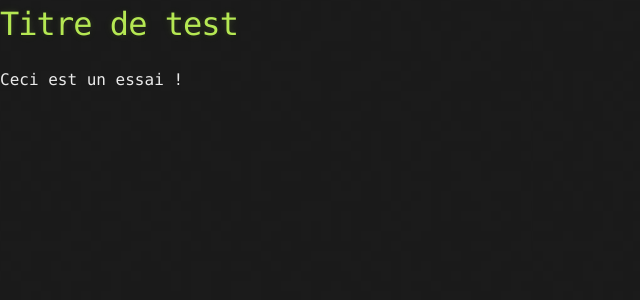
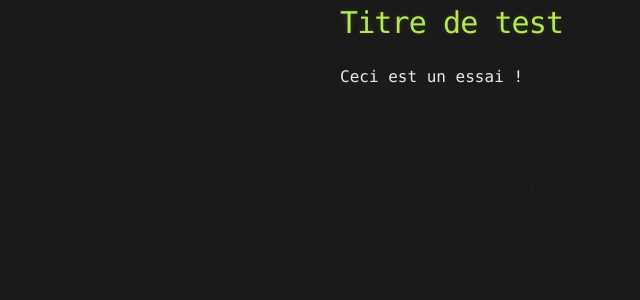
Before and after one commit to Adeber/Adeber.github.io, a Jekyll site: the page built from _posts/2014-10-24-test.md, in a window 1280 px wide. Shown: the top 300 px of the page, without its empty margins (0-640 px from the left). Built offline with Jekyll 4.4.1, drawn with Linux system fonts in a browser that asks for light colours.

Commit message:
ajout du container

```diff
--- a/_layouts/default.html
+++ b/_layouts/default.html
@@ -10,6 +10,10 @@
   </head>
 
   <body>
+	<div class="container">
+		<section id="main_content">
 {{ page.content }}
+		</section>
+	</div>
   </body>
 </html>
```
